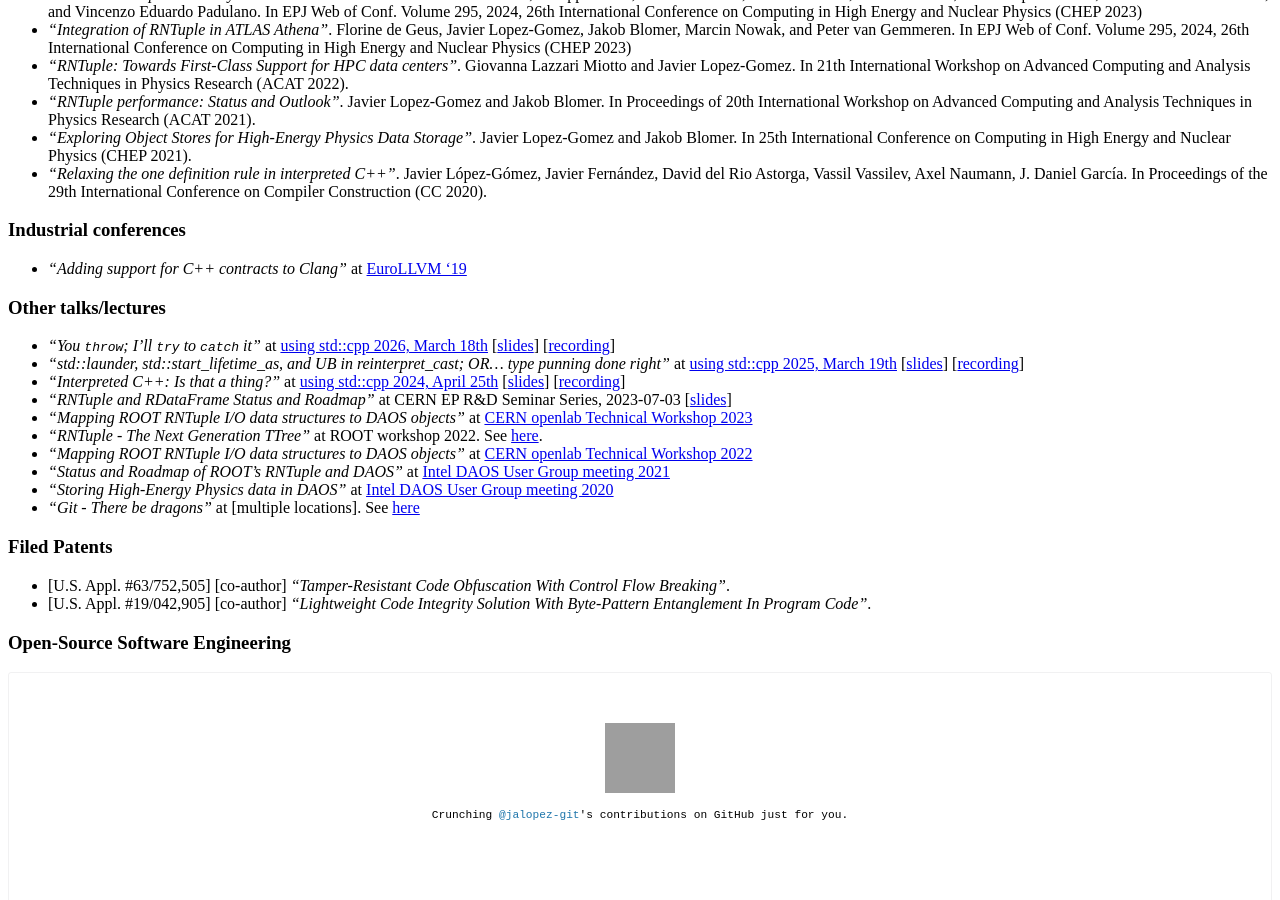
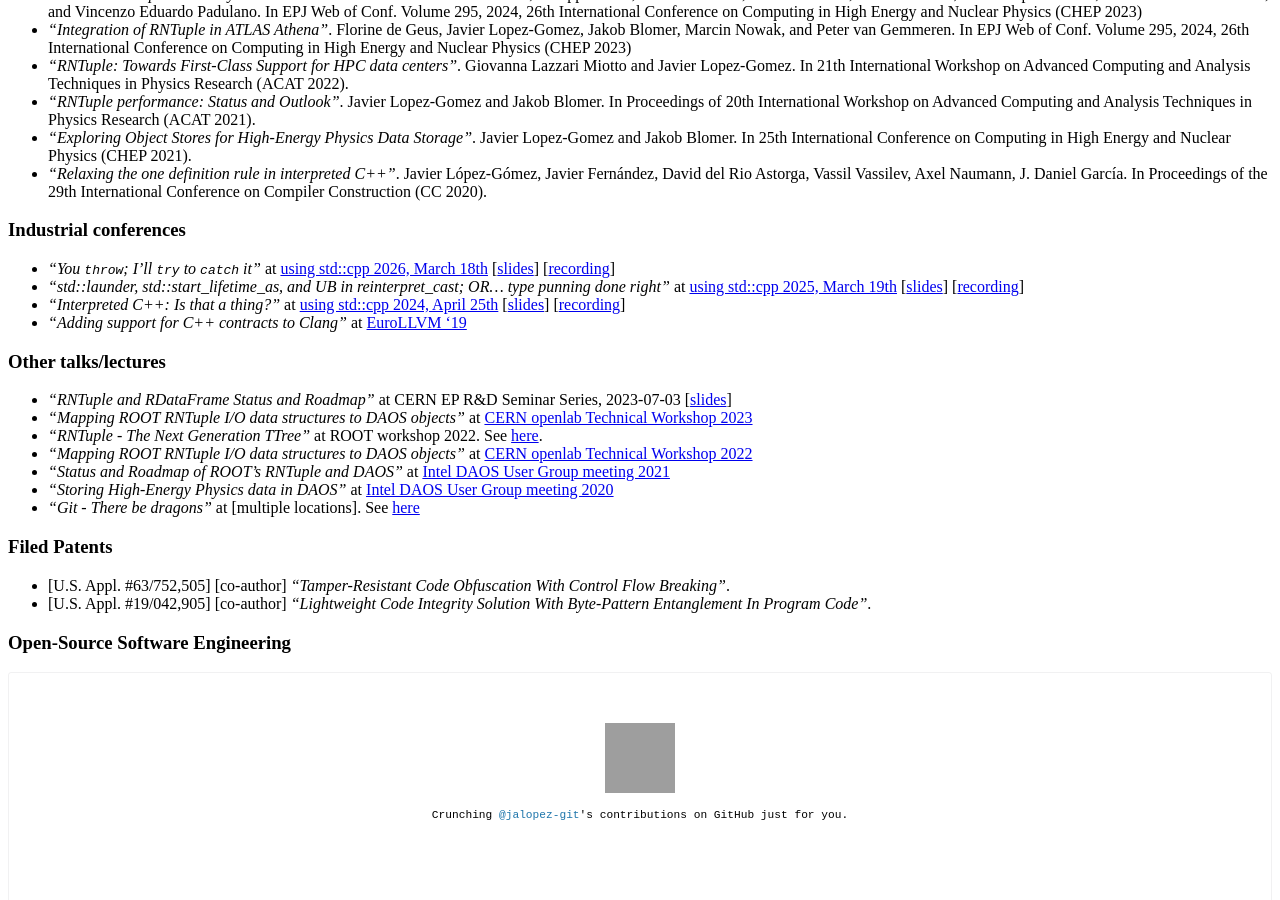
Before and after one commit to jalopezg-git/jalopezg-git.github.io, a Jekyll site: the page built from publications.md, in a window 1280 px wide and 900 px high, scrolled down 819 px. Built offline with Jekyll 4.4.1, drawn with Linux system fonts in a browser that asks for light colours; Markdown is read by kramdown in place of the engine named in the settings; grey boxes are pictures that could not be loaded.

```diff
--- a/publications.md
+++ b/publications.md
@@ -37,12 +37,12 @@ Javier L&oacute;pez-G&oacute;mez, Javier Fern&aacute;ndez, David del Rio Astorga
 In Proceedings of the 29th International Conference on Compiler Construction (CC 2020).
 
 ### Industrial conferences
+- _"You `throw`; I'll `try` to `catch` it"_ at [using std::cpp 2026, March 18th](https://usingstdcpp.org/)  [[slides](https://github.com/jalopezg-git/slides-using_stdcpp_2026/blob/master/main.pdf)]  [[recording](https://www.youtube.com/watch?v=VwloPRtTGkU)]
+- _"std::launder, std::start\_lifetime\_as, and UB in reinterpret\_cast; OR... type punning done right"_ at [using std::cpp 2025, March 19th](https://usingstdcpp.org/)  [[slides](https://github.com/jalopezg-git/slides-using_stdcpp_2025/blob/master/main.pdf)]  [[recording](https://www.youtube.com/watch?v=NRV_bgN92DI)]
+- _"Interpreted C++: Is that a thing?"_ at [using std::cpp 2024, April 25th](https://usingstdcpp.org/)  [[slides](https://github.com/jalopezg-git/slides-using_stdcpp_2024/blob/master/main.pdf)]  [[recording](https://youtu.be/6xzR-IR85wM)]
 - _"Adding support for C++ contracts to Clang"_ at [EuroLLVM '19](https://llvm.org/devmtg/2019-04/)
 
 ### Other talks/lectures
-- _"You `throw`; I'll `try` to `catch` it"_ at [using std::cpp 2026, March 18th](https://usingstdcpp.org/)  [[slides](https://github.com/jalopezg-git/slides-using_stdcpp_2026/blob/master/main.pdf)]  [[recording](https://www.youtube.com/watch?v=VwloPRtTGkU)]
-- _"std::launder, std::start\_lifetime\_as, and UB in reinterpret\_cast; OR... type punning done right"_ at [using std::cpp 2025, March 19th](https://usingstdcpp.org/)  [[slides](https://github.com/jalopezg-git/slides-using_stdcpp_2025/blob/master/main.pdf)]  [[recording](https://www.youtube.com/watch?v=NRV_bgN92DI)]
-- _"Interpreted C++: Is that a thing?"_ at [using std::cpp 2024, April 25th](https://usingstdcpp.org/)  [[slides](https://github.com/jalopezg-git/slides-using_stdcpp_2024/blob/master/main.pdf)]  [[recording](https://youtu.be/6xzR-IR85wM)]
 - _"RNTuple and RDataFrame Status and Roadmap"_ at CERN EP R&D Seminar Series, 2023-07-03 [[slides](/public/docs/EP_RD_WP7.4_EfficientAnalysis_03072023.pdf)]
 - _"Mapping ROOT RNTuple I/O data structures to DAOS objects"_ at [CERN openlab Technical Workshop 2023](https://indico.cern.ch/event/1225408/contributions/5243848/)
 - _"RNTuple - The Next Generation TTree"_ at ROOT workshop 2022.  See [here](https://indico.fnal.gov/event/23628/contributions/240607/).
```
